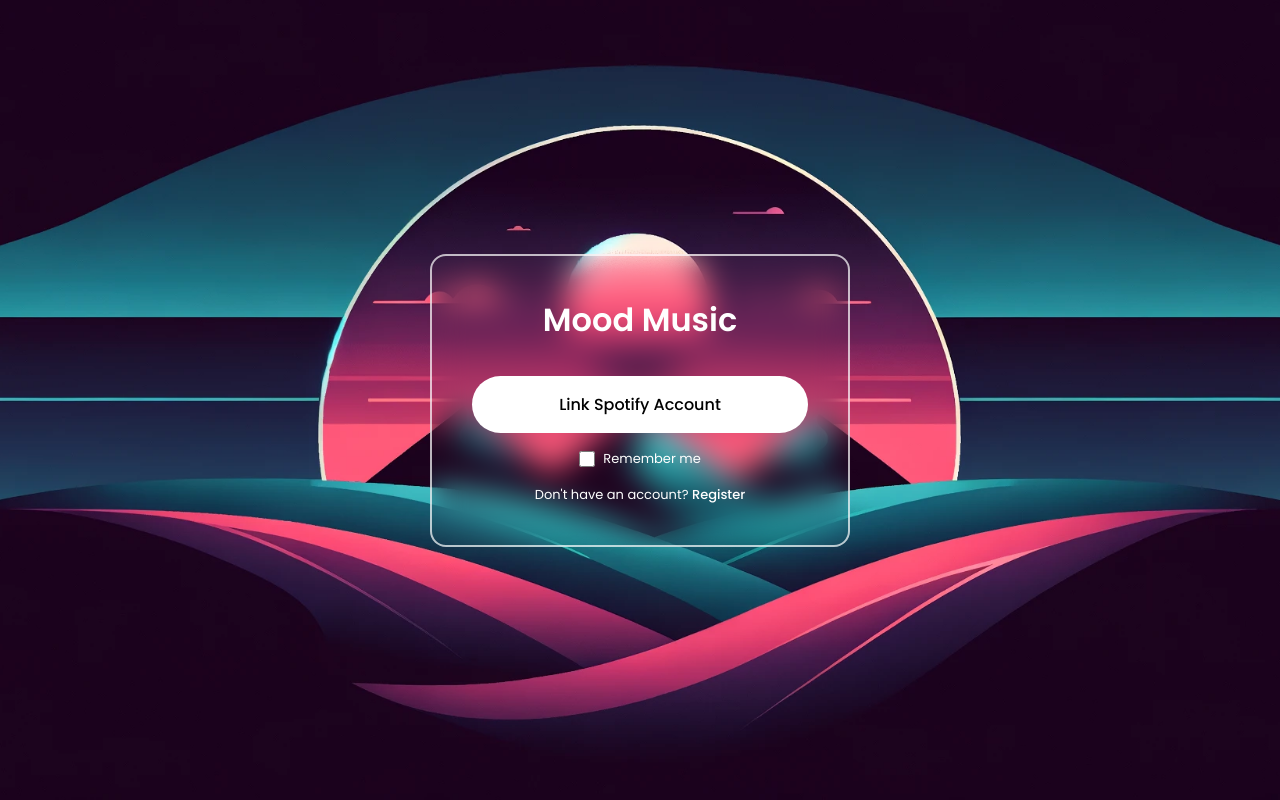
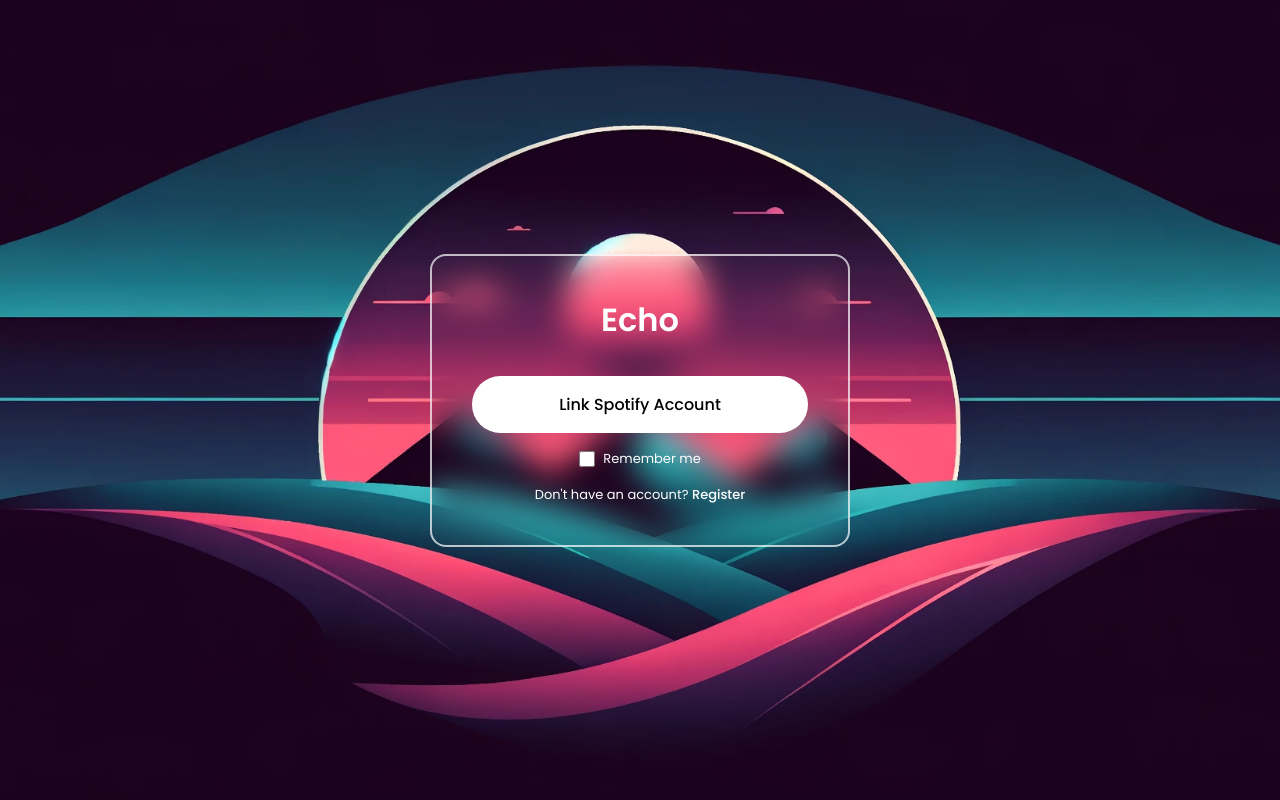
Before and after one commit to Gwon-Stephen/MoodMusic, a Flask app: page / in a window 1280 px wide. Run offline with Flask 3, Linux system fonts and the light colour scheme.

Commit message:
Final commit

```diff
--- a/templates/index.html
+++ b/templates/index.html
@@ -7,7 +7,7 @@
 
         <link rel="stylesheet" href="../static/index.css">
 
-        <title>Mood Music</title>
+        <title>Echo</title>
     </head>
 
     <body>
@@ -15,7 +15,7 @@
             <img src="../static/loginbg.webp" alt="image" class="login__bg">
 
             <form action="" class="login__form">
-                <h1 class="login__title">Mood Music</h1>
+                <h1 class="login__title">Echo</h1>
 
                 <a href="{{url_for('auth')}}">
                     <div class="login__button">Link Spotify Account</div>
```
